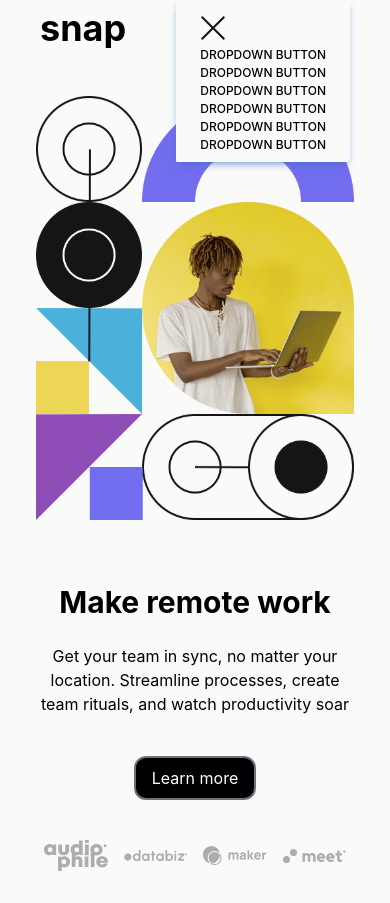
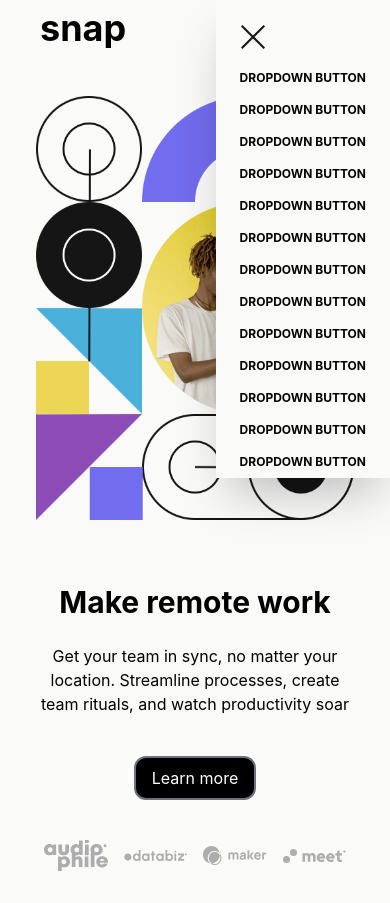
Before and after one commit to sayyidkhan/dropdown-webpage-assignment, a React (Create React App) app: page / in a window 390 px wide. Both pictures are taken after a click on the button 334 px from the left and 29 px from the top of the page. Built offline with nearby package versions, Linux system fonts and the light colour scheme.

Commit message:
company drop down

```diff
--- a/src/App.js
+++ b/src/App.js
@@ -1,6 +1,5 @@
 import "./App.css";
 import Section from "./components/main/Section";
-import BurgerMenu from "./components/navbar/BurgerMenu";
 import NavBar from "./components/navbar/NavBar";
 
 function App() {
--- a/src/components/main/Section.js
+++ b/src/components/main/Section.js
@@ -1,7 +1,6 @@
 import React from "react";
 import imageherodesktop from "../../images/image-hero-desktop.png";
 import { clientIcon } from "../../resources/data";
-import BurgerMenu from "../navbar/BurgerMenu";
 
 const Section = () => {
   return (
--- a/src/components/navbar/BurgerMenu.js
+++ b/src/components/navbar/BurgerMenu.js
@@ -1,14 +1,32 @@
 import React from "react";
+import iconclosemenu from "../../images/icon-close-menu.svg";
 
-const BurgerMenu = () => {
+const DropDownSample = ({ burgerMenuBar }) => {
   return (
-    <span className=" relative bg-blend-overlay border-gray-700 border-2 rounded-xl text-center flex-row">
-      <div>BurgerMenu</div>
-      <div>BurgerMenu</div>
-      <div>BurgerMenu</div>
-      <div>BurgerMenu</div>
-    </span>
+    <div class="relative h-40">
+      <div
+        class="flex-row pt-6 px-6 mt-12 -mr-10 text-xs uppercase leading-8 text-black shadow-2xl"
+        type="button"
+      >
+        <button onClick={burgerMenuBar}>
+          <img src={iconclosemenu} />
+        </button>
+        <div>Dropdown button</div>
+        <div>Dropdown button</div>
+        <div>Dropdown button</div>
+        <div>Dropdown button</div>
+        <div>Dropdown button</div>
+        <div>Dropdown button</div>
+        <div>Dropdown button</div>
+        <div>Dropdown button</div>
+        <div>Dropdown button</div>
+        <div>Dropdown button</div>
+        <div>Dropdown button</div>
+        <div>Dropdown button</div>
+        <div>Dropdown button</div>
+      </div>
+    </div>
   );
 };
 
-export default BurgerMenu;
+export default DropDownSample;
--- a/src/components/navbar/CompanyDropDown.js
+++ b/src/components/navbar/CompanyDropDown.js
@@ -1,11 +1,11 @@
-import React from 'react'
+import React from "react";
 
-const CompanyDropDown = (props) => {
+const FeatureSample = ({ text }) => {
   return (
-    <div className="[&>*]:inline mx-2">
-      <a > {props.text} </a>
-    </div>
-  )
-}
+    <>
+      <div>{text}</div>
+    </>
+  );
+};
 
-export default CompanyDropDown
+export default FeatureSample;
--- a/src/components/navbar/DropDownSample.js
+++ /dev/null
@@ -1,28 +0,0 @@
-import React from 'react'
-import iconclosemenu from "../../images/icon-close-menu.svg";
-
-const DropDownSample = (props) => {
-  return (
-    <div class="relative" >
-      <div
-        class="flex-row items-center whitespace-nowrap rounded bg-primary pt-4 top-2 px-6 ml-0 mt-24 py-2 text-xs font-medium uppercase leading-normal text-black shadow-[0_4px_9px_-4px_#3b71ca] transition duration-150 ease-in-out focus:outline-none focus:ring-0 active:bg-primary-700 active:shadow-[0_8px_9px_-4px_rgba(59,113,202,0.3),0_4px_18px_0_rgba(59,113,202,0.2)] motion-reduce:transition-none"
-        type="button"
-        data-te-ripple-color="light">
-              <button onClick={!props.burgerMenu}
-          >
-            <img src={iconclosemenu} />
-          </button>
-          <div>Dropdown button</div>
-          <div>Dropdown button</div>
-          <div>Dropdown button</div>
-          <div>Dropdown button</div>
-          <div>Dropdown button</div>
-          <div>Dropdown button</div>
-
-      </div>
-
-</div>
-  )
-}
-
-export default DropDownSample
--- a/src/components/navbar/NavBar.js
+++ b/src/components/navbar/NavBar.js
@@ -4,20 +4,21 @@ import iconmenu from "../../images/icon-menu.svg";
 
 import { useState, useEffect } from "react";
 import FeatureDropdown from "./FeatureDropdown";
-import CompanyDropDown from "./CompanyDropDown";
 import {
   featuresDropDownIcons,
   companyDropDownIcons,
 } from "../../resources/data";
-import BurgerMenu from "./BurgerMenu";
-import DropDownSample from "./DropDownSample";
+import DropDownSample from "./BurgerMenu";
+import FeatureSample from "./CompanyDropDown";
 
 const NavBar = () => {
   const [featureList, setFeatureList] = useState(false);
   const [companyList, setCompanyList] = useState(false);
   const [burgerMenu, setBurgerMenu] = useState(false);
 
-  const onHoverFeatures = (e) => {};
+  const burgerMenuBar = () => {
+    setBurgerMenu((current) => !current);
+  };
 
   useEffect(() => {
     console.log(
@@ -36,46 +37,30 @@ const NavBar = () => {
         <div className="pb-2 text-4xl">snap</div>
         <div
           onMouseEnter={() => setFeatureList(1)}
-          // onMouseLeave={() => setFeatureList(0)}
+          onMouseLeave={() => setFeatureList(0)}
           className="webview dropdown inline-block cursor-pointer"
         >
           <button>Features</button>
           <img className="inline ml-2" src={iconarrowdown} />
-
-          {featureList ? (
-            <div className="border-solid border-gray-700 border-2 rounded-xl hover:mt-12 z-0">
-              <FeatureDropdown
-                icon={featuresDropDownIcons[0].icon}
-                name={featuresDropDownIcons[0].name}
-              />
-              <FeatureDropdown
-                icon={featuresDropDownIcons[1].icon}
-                name={featuresDropDownIcons[1].name}
-              />
-              <FeatureDropdown
-                icon={featuresDropDownIcons[2].icon}
-                name={featuresDropDownIcons[2].name}
-              />
-              <FeatureDropdown
-                icon={featuresDropDownIcons[3].icon}
-                name={featuresDropDownIcons[3].name}
-              />
-            </div>
-          ) : null}
         </div>
         <div
-          className="webview dropdown cursor-pointer hover:pt-12 "
+          className="h-50 relative webview dropdown cursor-pointer hover:pt-12 "
           onMouseEnter={() => setCompanyList(1)}
           onMouseLeave={() => setCompanyList(0)}
         >
           <button>Company</button>
           <img className="inline ml-2" src={iconarrowdown} />
           {companyList ? (
-            <span className="pt-4 border-gray-700 border-2 rounded-xl">
-              <CompanyDropDown text={companyDropDownIcons[0].text} />
-              <CompanyDropDown text={companyDropDownIcons[1].text} />
-              <CompanyDropDown text={companyDropDownIcons[2].text} />
-            </span>
+            <div className="relative h-52">
+              <div
+                class="flex-row pt-24 px-8 mt-6 -mr-24 text-xs leading-8 text-black shadow-2xl"
+                type="button"
+              >
+                {companyDropDownIcons.map((v) => (
+                  <FeatureSample text={v.text} />
+                ))}
+              </div>
+            </div>
           ) : null}
         </div>
         <div className="webview">Careers</div>
@@ -97,7 +82,29 @@ const NavBar = () => {
             <img src={!burgerMenu && iconmenu} />
           </button>
         </div>
-        {burgerMenu && <DropDownSample burgerMenu={burgerMenu} />}
+        {burgerMenu && <DropDownSample burgerMenuBar={burgerMenuBar} />}
+        {featureList ? (
+          <div className="shadow-2xl h-54 mt-48 relative border-solid border-gray-700 border-2 rounded-xl">
+            <div className="flex-row p-2 mr-1 leading-normal">
+              <FeatureDropdown
+                icon={featuresDropDownIcons[0].icon}
+                name={featuresDropDownIcons[0].name}
+              />
+              <FeatureDropdown
+                icon={featuresDropDownIcons[1].icon}
+                name={featuresDropDownIcons[1].name}
+              />
+              <FeatureDropdown
+                icon={featuresDropDownIcons[2].icon}
+                name={featuresDropDownIcons[2].name}
+              />
+              <FeatureDropdown
+                icon={featuresDropDownIcons[3].icon}
+                name={featuresDropDownIcons[3].name}
+              />
+            </div>
+          </div>
+        ) : null}
       </div>
     </div>
   );
```
